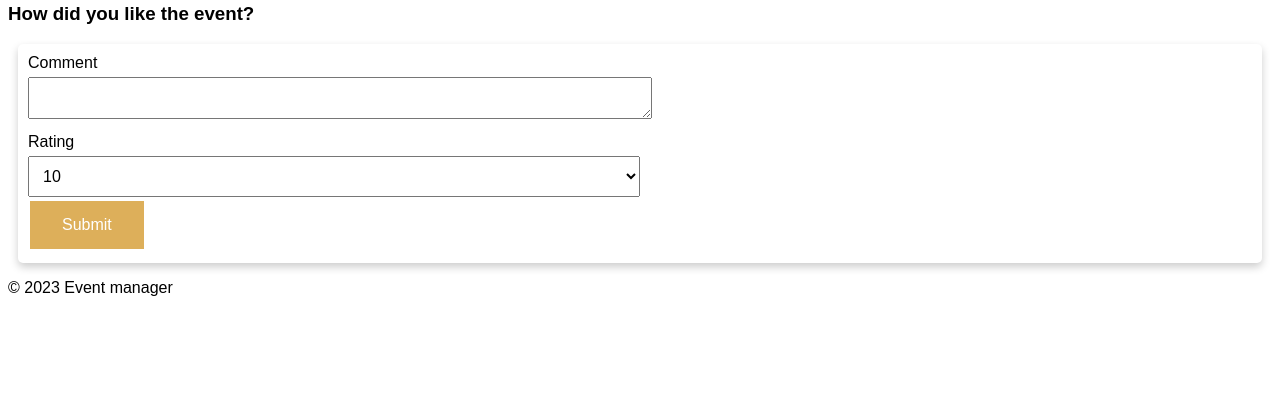
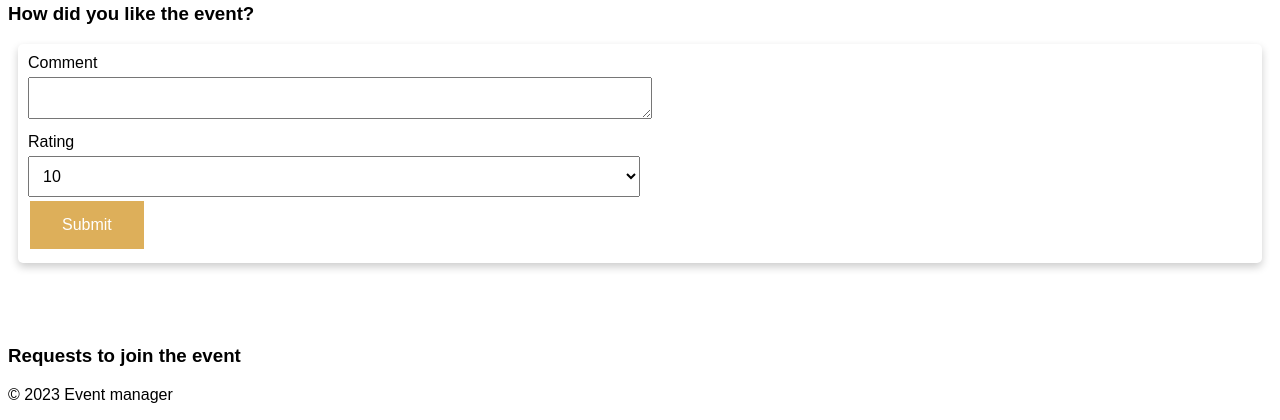
Before and after one commit to smatand/iis2023, a Flask app: page /event/1 in a window 1280 px wide. Shown: the part 1271-1691 px from the top of the page. Before the commit the page ends 1567 px from the top, so only its background shows below. Run offline with Flask 3, Linux system fonts and the light colour scheme; a user stored in the database is signed in; tables that the repository leaves empty hold one stand-in row (values such as "Sample post"); grey boxes marked "Sample" are stand-in pictures.

Commit message:
add list of requests, approve/cancel btn

```diff
--- a/app.py
+++ b/app.py
@@ -1,3 +1,4 @@
+import sys
 from models import (
     User,
     RoleEnum,
@@ -21,7 +22,9 @@ from forms import (
     DeleteReviewForm,
     EditEventForm,
     UserSearchForm,
-    UserUpdateForm
+    UserUpdateForm,
+    EventApproveRequestForm,
+    EventCancelRequestForm
 )
 from yaml import load, FullLoader
 from sqlalchemy import and_, or_
@@ -379,18 +382,18 @@ def edit_event(id):
                            form=form, event=event)
 
 
-
 @app.route("/home")
 @login_required
 def home():
     month, year = get_month_year()
     month_name = calendar.month_name[month]
 
-    events = Event.query.filter(Event.users.contains(current_user)).all()
+    #events = Event.query.filter(Event.users.contains(current_user)).all()
+    user_events = UserEvent.query.filter_by(user_id=current_user.id).all()
 
     return render_template(
         'home.html',
-        events=events,
+        events=user_events,
         calendar=calendar,
         month=month,
         year=year,
@@ -401,12 +404,21 @@ def home():
 @app.route('/event/<int:id>', methods=['GET', 'POST'])
 def event(id):
     event = Event.query.get(id)
+    user_events = UserEvent.query.filter_by(event_id=id).all()
     now = dt.now()
-    filled_capacity = len(event.users)
+    # only events that have user_event.approved = True
+    event_users = UserEvent.query.filter_by(
+        event_id=id,
+        approved=True
+    ).all()
+    filled_capacity = len(event_users)
+
     form = ReviewForm()
     attend_form = EventAttendanceForm()
     cancel_attend_form = EventAttendanceCancelForm()
     approval_form = EventApprovalForm()
+    request_approval_form = EventApproveRequestForm()
+    cancel_request_form = EventCancelRequestForm()
 
     if request.method == 'POST':
 
@@ -444,11 +456,44 @@ def event(id):
                 flash('Sorry, this event is full')
                 return redirect(url_for('event', id=id))
 
-            user_event = UserEvent(
-                user_id=current_user.id,
+            if event.admissions:
+                user_event = UserEvent(
+                    user_id=current_user.id,
+                    event_id=id,
+                    approved=False
+                )
+                flash('Your request has been sent to the event owner')
+            else:
+                user_event = UserEvent(
+                    user_id=current_user.id,
+                    event_id=id
+                    # approved is defaultly True
+                )
+
+            db.session.add(user_event)
+            db.session.commit()
+            return redirect(url_for('event', id=id))
+
+        elif request_approval_form.validate_on_submit() \
+                and 'approve_request' in request.form:
+            user_event = UserEvent.query.filter_by(
+                user_id=request.form.get('user_id'),
                 event_id=id
-            )
-            db.session.add(user_event)
+            ).first()
+            print("User Event Before: ", user_event, file=sys.stderr)
+
+            user_event.approved = True
+            db.session.commit()
+            return redirect(url_for('event', id=id))
+
+        elif cancel_request_form.validate_on_submit() \
+                and 'cancel_request' in request.form:
+            user_event = UserEvent.query.filter_by(
+                user_id=request.form.get('user_id'),
+                event_id=id
+            ).first()
+
+            db.session.delete(user_event)
             db.session.commit()
             return redirect(url_for('event', id=id))
 
@@ -469,19 +514,12 @@ def event(id):
                 db.session.delete(user_event)
                 db.session.commit()
                 return redirect(url_for('event', id=id))
-#                if current_user not in event.users:
-#                    flash('You are not a participant of this event')
-#                    return redirect(url_for('event', id=id))
-#
-#                event.users.remove(current_user)
-#                db.session.commit()
-#                return redirect(url_for('event', id=id))
 
     # don't show unapproved events to users who are not owners
     if (not event.approved and event.owner_id != current_user.id and
             current_user.role.value < RoleEnum.moderator.value):
         flash(
-            'You cannot see details of unapproved event, '
+            'You cannot see details of an unapproved event, '
             'that has not been created by you!')
         return redirect(url_for('index'))
 
@@ -489,7 +527,9 @@ def event(id):
                            filled_capacity=filled_capacity,
                            attend_form=attend_form,
                            cancel_attend_form=cancel_attend_form,
-                           approval_form=approval_form)
+                           approval_form=approval_form,
+                           request_approval_form=request_approval_form,
+                           user_events=user_events)
 
 
 @app.route('/propose_place', methods=['GET', 'POST'])
--- a/forms.py
+++ b/forms.py
@@ -135,6 +135,14 @@ class EventAttendanceCancelForm(FlaskForm):
     submit = SubmitField('Cancel attend')
 
 
+class EventCancelRequestForm(FlaskForm):
+    submit = SubmitField('Cancel request')
+
+
+class EventApproveRequestForm(FlaskForm):
+    submit = SubmitField('Approve request')
+
+
 class EventApprovalForm(FlaskForm):
     submit = SubmitField('Approve')
 
--- a/static/event_details.css
+++ b/static/event_details.css
@@ -78,6 +78,16 @@
     padding: 5px 10px;
 }
 
+.event-waiting {
+    background-color: white;
+    border: dotted;
+    border-radius: 5px;
+    border-color: orange;
+    color: orange;
+    cursor: pointer;
+    padding: 5px 10px;
+}
+
 .event-list {
     .event-list {
     display: flex;
--- a/templates/event.html
+++ b/templates/event.html
@@ -51,7 +51,7 @@
         <button type="submit" name="attend" class="button-log">Attend</button>
     </form>
     {% else %}
-    <h3>You are signed in as a visitor of this event</h3>
+    <h3>This event is in your calendar of events to attend.</h3>
     <form method="POST">
         {{ cancel_attend_form.hidden_tag() }}
         <button type="submit" name="cancel_attend" class="button-log">Cancel attend</button>
@@ -85,4 +85,29 @@
 </div>
 {% endif %}
 {% endif %}
+<!-- to the owner of the event, show list of users that are in a queue of requests and let the user approve those requests through button -->
+{% if current_user == event.owner and event.approved %}
+    <!-- a little bit of space -->
+    <br><br><br>
+    {% if user_events %}
+    <h3>Requests to join the event</h3>
+    {% endif %}
+
+    {% for user_event in user_events %}
+        {% if user_event.approved == false %}
+            <div class="place-item">
+                <div class="place-name">{{ user_event.user.name }}</div>
+                <form method="POST">
+                    {{ request_approval_form.hidden_tag() }}
+                    <input type="hidden" name="user_id" value="{{ user_event.user.id }}">
+                    <input type="hidden" name="event_id" value="{{ user_event.event.id }}">
+                    <button type="submit" name="approve_request" class="button-log">Approve request</button>
+                    <button type="submit" name="cancel_request" class="button-log">Cancel request</button>
+                </form>
+            </div>
+        {% endif %}
+    {% endfor %}
+{% endif %}
+
+
 {% endblock %}
```
Also changed, not shown: templates/home.html (+9 -6 lines).
